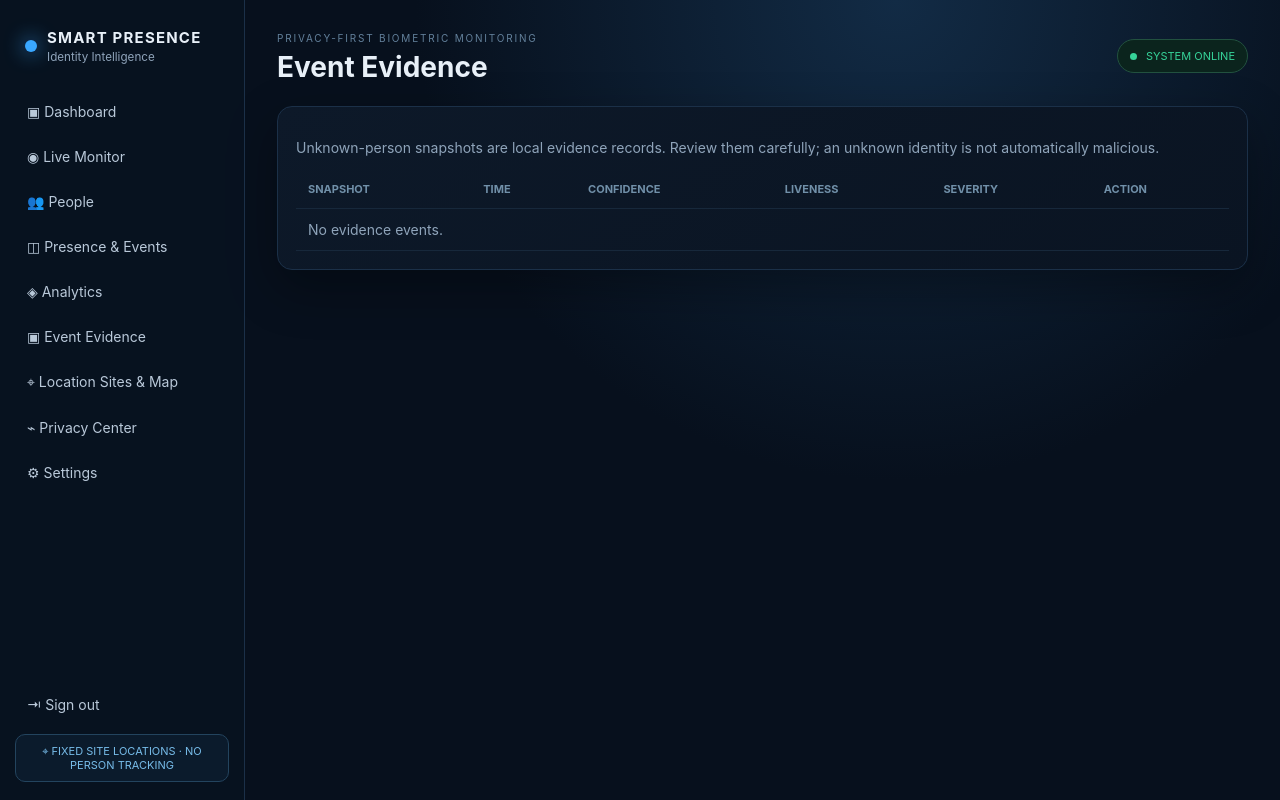
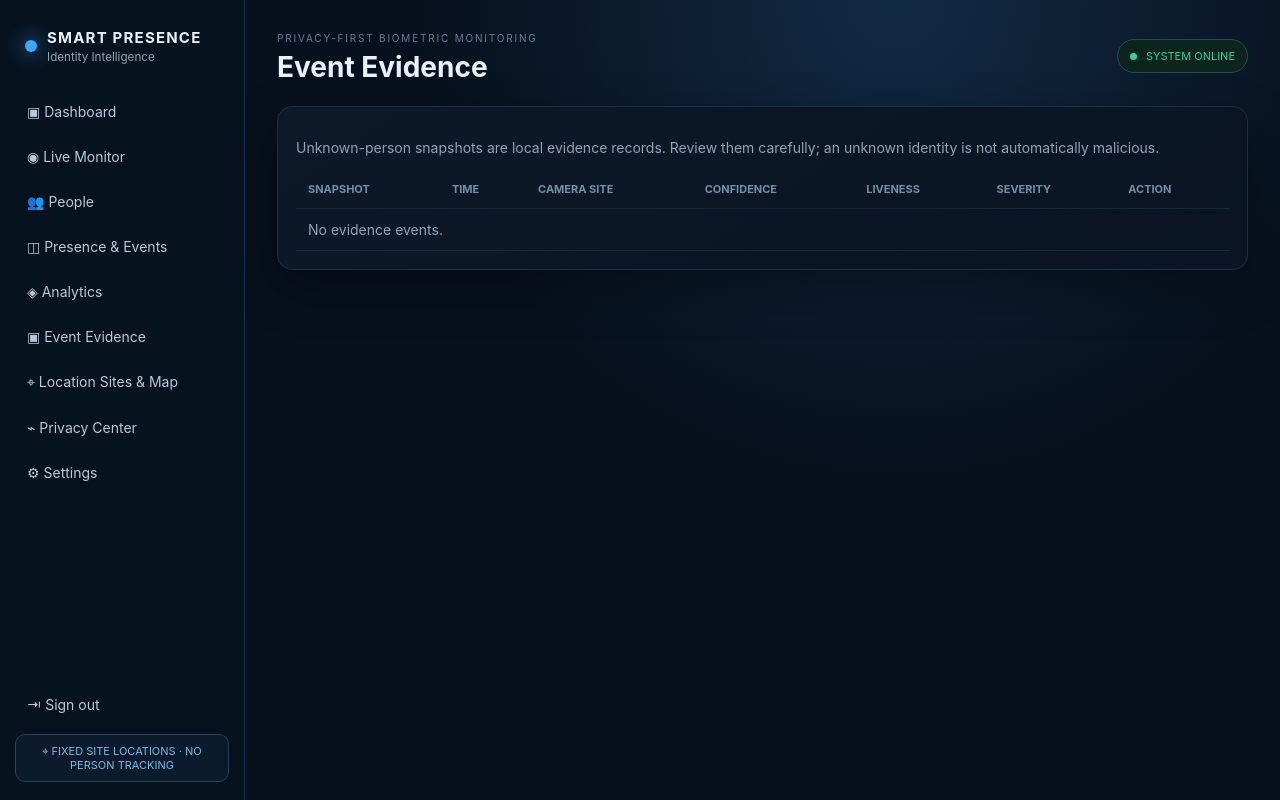
Before and after one commit to Basav-7-raj/smart-presence-final-one, a Django app: page /evidence/ in a window 1280 px wide. Run offline with Django 4.2, Linux system fonts and the light colour scheme; the visitor is signed in with stand-in values (Sample User, id 1); data that the repository does not hold is empty.

Commit message:
Show camera site alongside unknown-person evidence

```diff
--- a/tracker/templates/tracker/evidence.html
+++ b/tracker/templates/tracker/evidence.html
@@ -1 +1 @@
-{% extends 'tracker/base.html' %}{% block title %}Event Evidence{% endblock %}{% block content %}<div class="card"><p class="muted">Unknown-person snapshots are local evidence records. Review them carefully; an unknown identity is not automatically malicious.</p><table class="table"><tr><th>Snapshot</th><th>Time</th><th>Confidence</th><th>Liveness</th><th>Severity</th><th>Action</th></tr>{% for e in events %}<tr><td>{% if e.snapshot %}<img class="snapshot" src="{{e.snapshot.url}}">{% else %}—{% endif %}</td><td>{{e.timestamp|date:'d M Y, h:i:s A'}}</td><td>{{e.best_score|floatformat:3}}</td><td>{% if e.liveness_passed %}<span class="green">PASSED</span>{% else %}<span class="amber">FAILED</span>{% endif %}</td><td class="red">{{e.severity}}</td><td>{% if not e.acknowledged %}<button class="btn secondary" onclick="ack({{e.id}})">Acknowledge</button>{% else %}<span class="green">ACKNOWLEDGED</span>{% endif %}</td></tr>{% empty %}<tr><td colspan="6" class="empty">No evidence events.</td></tr>{% endfor %}</table></div>{% endblock %}{% block scripts %}<script>const csrf=document.querySelector('[name=csrfmiddlewaretoken]')?.value;async function ack(id){await fetch('/events/'+id+'/ack/',{method:'POST',headers:{'X-CSRFToken':csrf}});location.reload()}</script>{% endblock %}
+{% extends 'tracker/base.html' %}{% block title %}Event Evidence{% endblock %}{% block content %}<div class="card"><p class="muted">Unknown-person snapshots are local evidence records. Review them carefully; an unknown identity is not automatically malicious.</p><table class="table"><tr><th>Snapshot</th><th>Time</th><th>Camera site</th><th>Confidence</th><th>Liveness</th><th>Severity</th><th>Action</th></tr>{% for e in events %}<tr><td>{% if e.snapshot %}<img class="snapshot" src="{{e.snapshot.url}}">{% else %}—{% endif %}</td><td>{{e.timestamp|date:'d M Y, h:i:s A'}}</td><td>{% if e.site %}{{e.site.name}}<br><small>{{e.site.address}}</small>{% else %}<span class="muted">Unassigned</span>{% endif %}</td><td>{{e.best_score|floatformat:3}}</td><td>{% if e.liveness_passed %}<span class="green">PASSED</span>{% else %}<span class="amber">FAILED</span>{% endif %}</td><td class="red">{{e.severity}}</td><td>{% if not e.acknowledged %}<button class="btn secondary" onclick="ack({{e.id}})">Acknowledge</button>{% else %}<span class="green">ACKNOWLEDGED</span>{% endif %}</td></tr>{% empty %}<tr><td colspan="7" class="empty">No evidence events.</td></tr>{% endfor %}</table></div>{% endblock %}{% block scripts %}<script>const csrf=document.querySelector('[name=csrfmiddlewaretoken]')?.value;async function ack(id){await fetch('/events/'+id+'/ack/',{method:'POST',headers:{'X-CSRFToken':csrf}});location.reload()}</script>{% endblock %}
```
